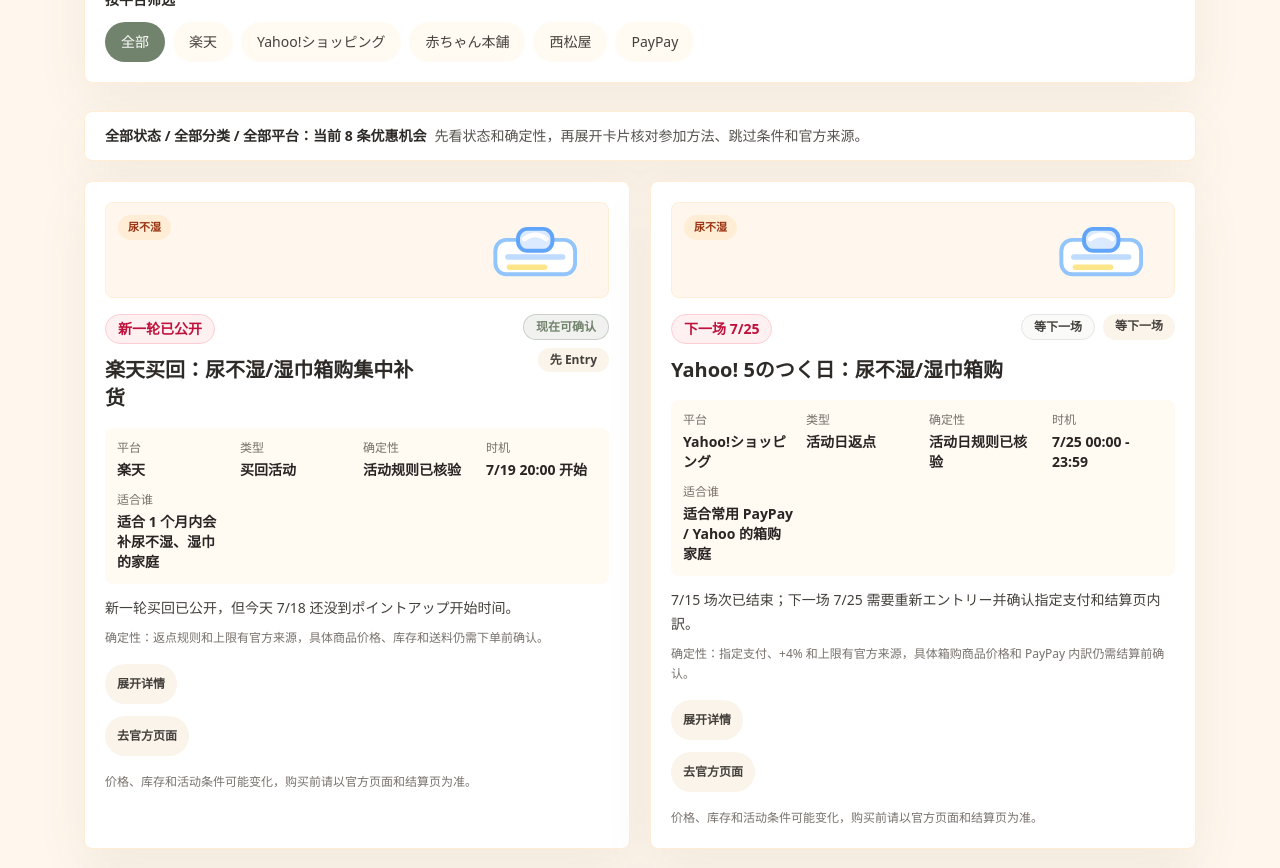
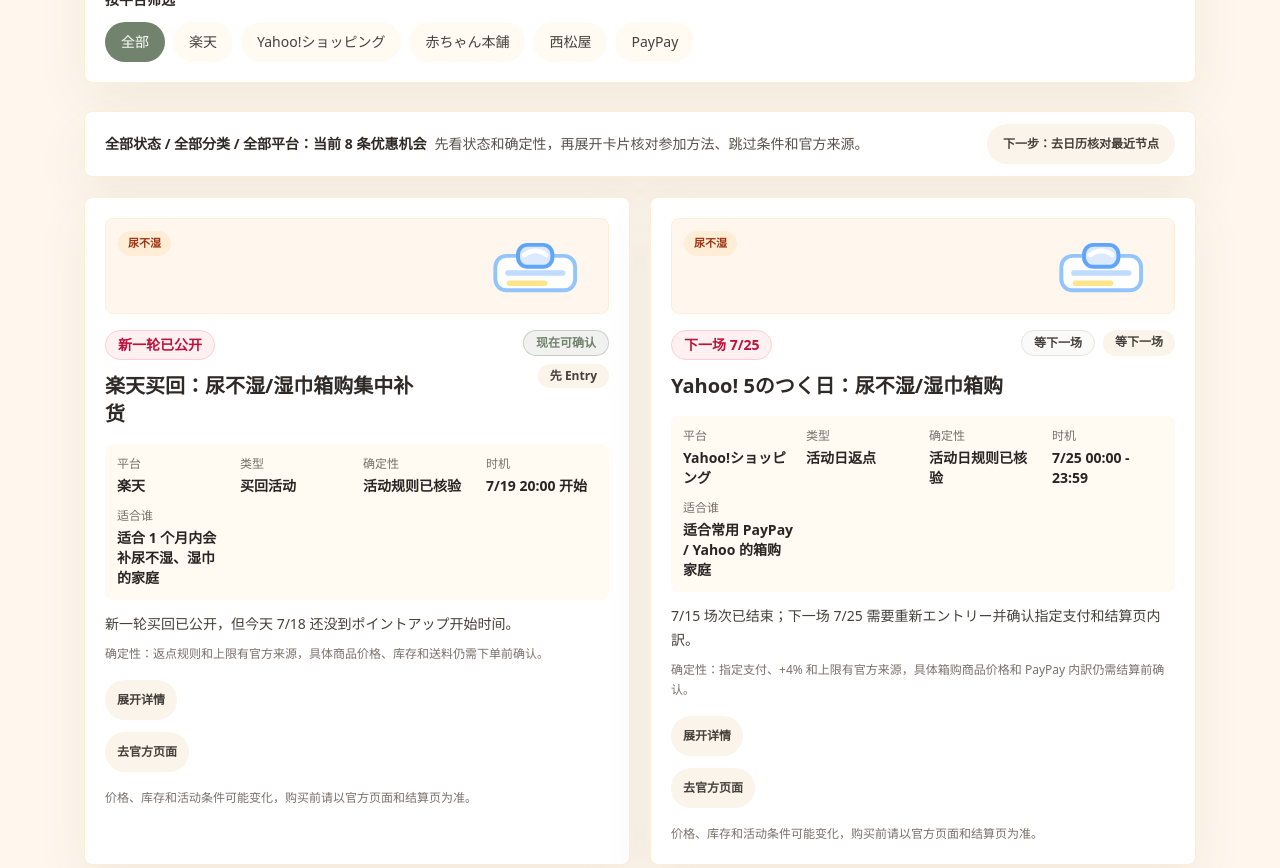
Before and after one commit to fengchuanli/mama-save-jp, a Next.js app: page /deals in a window 1280 px wide. Shown: the part 780-1648 px from the top of the page. Built offline with nearby package versions, Linux system fonts and the light colour scheme.

Commit message:
优化值得买筛选后续动作

```diff
--- a/pages/deals.tsx
+++ b/pages/deals.tsx
@@ -1,5 +1,6 @@
 import type { GetStaticProps } from "next";
 import Head from "next/head";
+import Link from "next/link";
 import { useMemo, useState } from "react";
 import { DealCard } from "@/components/DealCard";
 import { Layout } from "@/components/Layout";
@@ -25,6 +26,35 @@ const statusFilterLabels: Record<DealStatusFilter, string> = {
   expired: "等下一场",
   unavailable: "暂不可买",
   unknown: "待确认"
+};
+
+const statusNextActions: Record<
+  DealStatusFilter,
+  {
+    label: string;
+    href: string;
+  }
+> = {
+  全部: {
+    label: "下一步：去日历核对最近节点",
+    href: "/calendar"
+  },
+  active: {
+    label: "下一步：去日历核对活动条件",
+    href: "/calendar"
+  },
+  expired: {
+    label: "下一步：去日历找下一场节点",
+    href: "/calendar"
+  },
+  unavailable: {
+    label: "下一步：先读攻略找替代买法",
+    href: "/guides"
+  },
+  unknown: {
+    label: "下一步：先读攻略避免误买",
+    href: "/guides"
+  }
 };
 
 const filterScrollerClass =
@@ -180,6 +210,7 @@ export default function Deals({ deals }: DealsProps) {
     filteredDeals.length > 0
       ? `${statusFilterLabels[selectedStatus]} / ${selectedCategoryLabel} / ${selectedPlatformLabel}：当前 ${filteredDeals.length} 条优惠机会`
       : `${statusFilterLabels[selectedStatus]} / ${selectedCategoryLabel} / ${selectedPlatformLabel}：暂时没有匹配的优惠机会`;
+  const selectedStatusAction = statusNextActions[selectedStatus];
 
   return (
     <Layout
@@ -339,10 +370,20 @@ export default function Deals({ deals }: DealsProps) {
         </div>
 
         <div className="mb-5 rounded-lg border border-orange-100 bg-white px-4 py-3 text-sm leading-6 text-stone-600 shadow-soft sm:px-5">
-          <span className="font-semibold text-ink">{resultSummary}</span>
-          <span className="ml-0 block sm:ml-2 sm:inline">
-            先看状态和确定性，再展开卡片核对参加方法、跳过条件和官方来源。
-          </span>
+          <div className="flex flex-col gap-3 sm:flex-row sm:items-center sm:justify-between">
+            <p>
+              <span className="font-semibold text-ink">{resultSummary}</span>
+              <span className="ml-0 block sm:ml-2 sm:inline">
+                先看状态和确定性，再展开卡片核对参加方法、跳过条件和官方来源。
+              </span>
+            </p>
+            <Link
+              href={selectedStatusAction.href}
+              className="inline-flex min-h-10 shrink-0 items-center justify-center rounded-full bg-linen px-4 py-2 text-xs font-semibold text-stone-700 transition hover:bg-peach"
+            >
+              {selectedStatusAction.label}
+            </Link>
+          </div>
         </div>
 
         <div className="grid gap-5 md:grid-cols-2">
```
Also changed, not shown: 1 other file (tests, documents, lock files or other folders).
